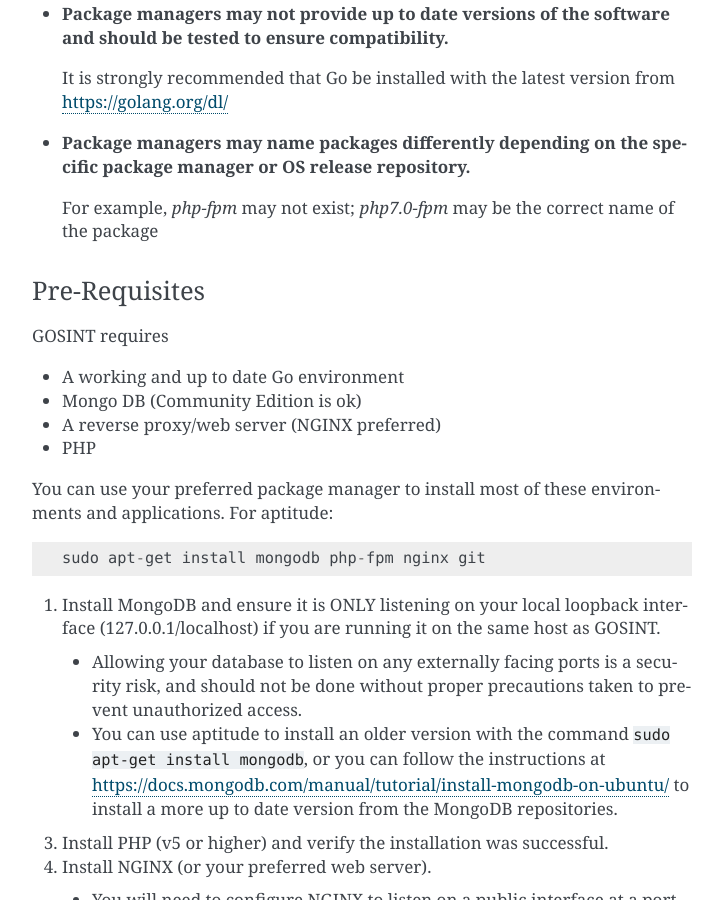
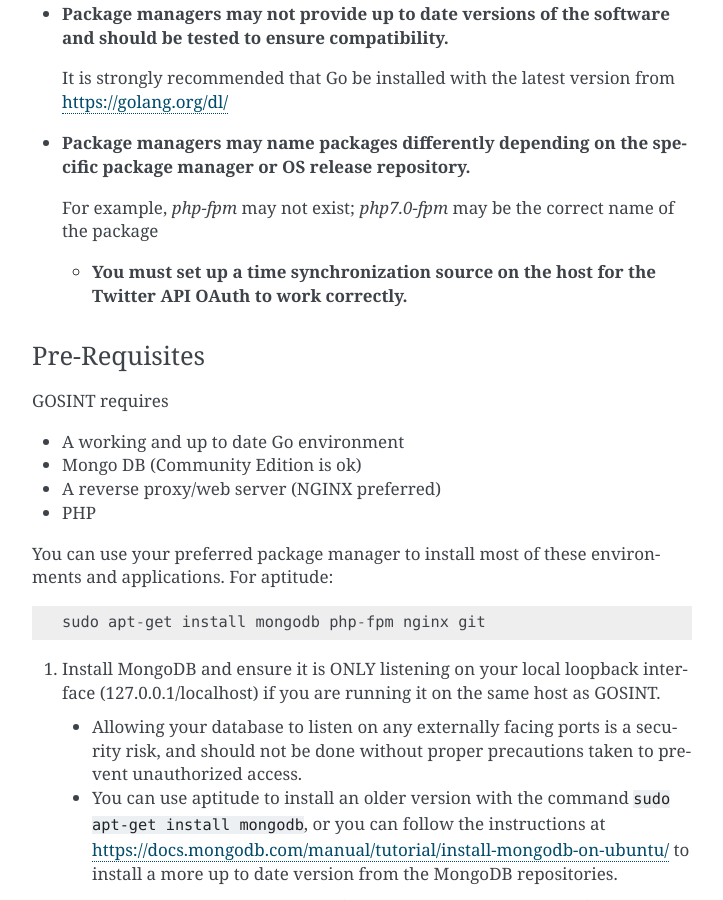
Before and after one commit to ciscocsirt/GOSINT, a Sphinx documentation site: the page built from docs/installation.rst, in a window 1280 px wide and 900 px high, scrolled down 906 px. Shown: the whole window, without its empty margins (388-1111 px from the left). Built offline with Sphinx 7.4.7, drawn with Linux system fonts in a browser that asks for light colours.

Commit message:
Added note about time sync

```diff
--- a/docs/installation.rst
+++ b/docs/installation.rst
@@ -40,6 +40,8 @@ Warnings
 - **Package managers may name packages differently depending on the specific package manager or OS release repository.**
 
   For example, `php-fpm` may not exist; `php7.0-fpm` may be the correct name of the package
+
+  - **You must set up a time synchronization source on the host for the Twitter API OAuth to work correctly.**
 
 Pre-Requisites
 ^^^^^^^^^^^^^^
```
